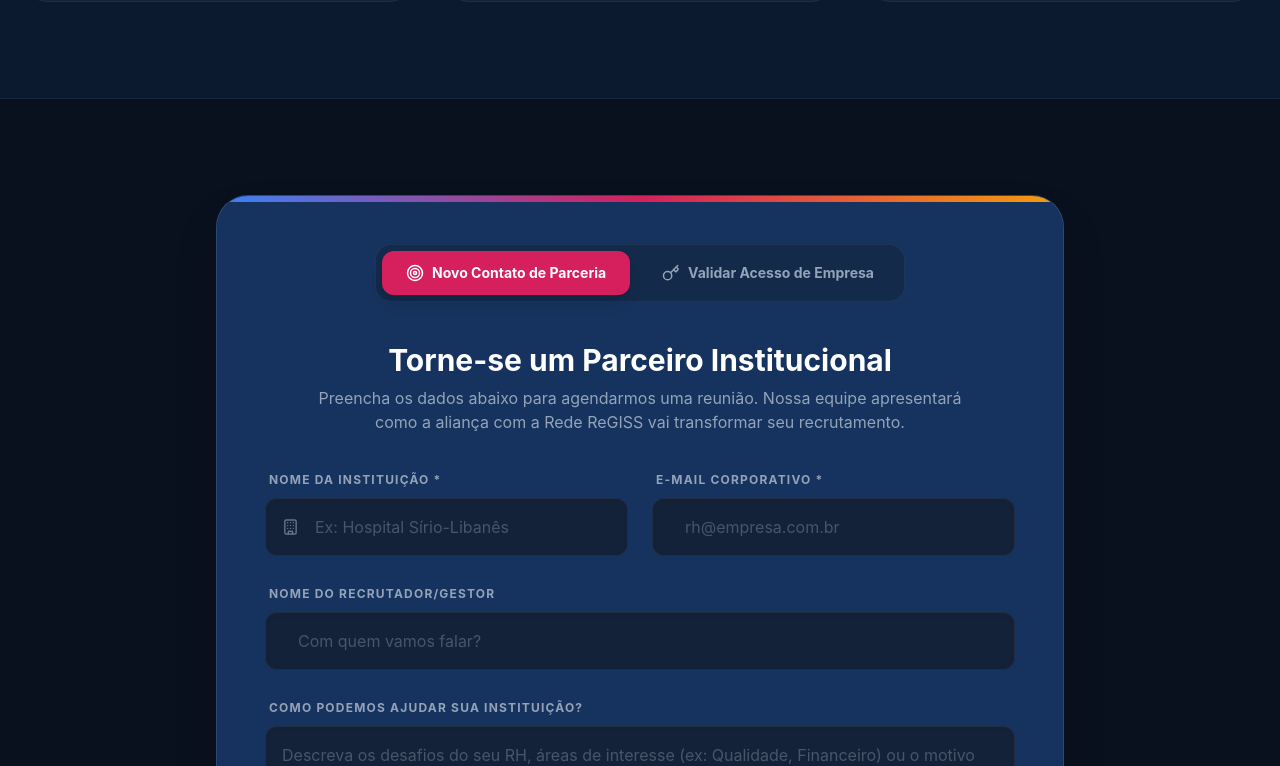
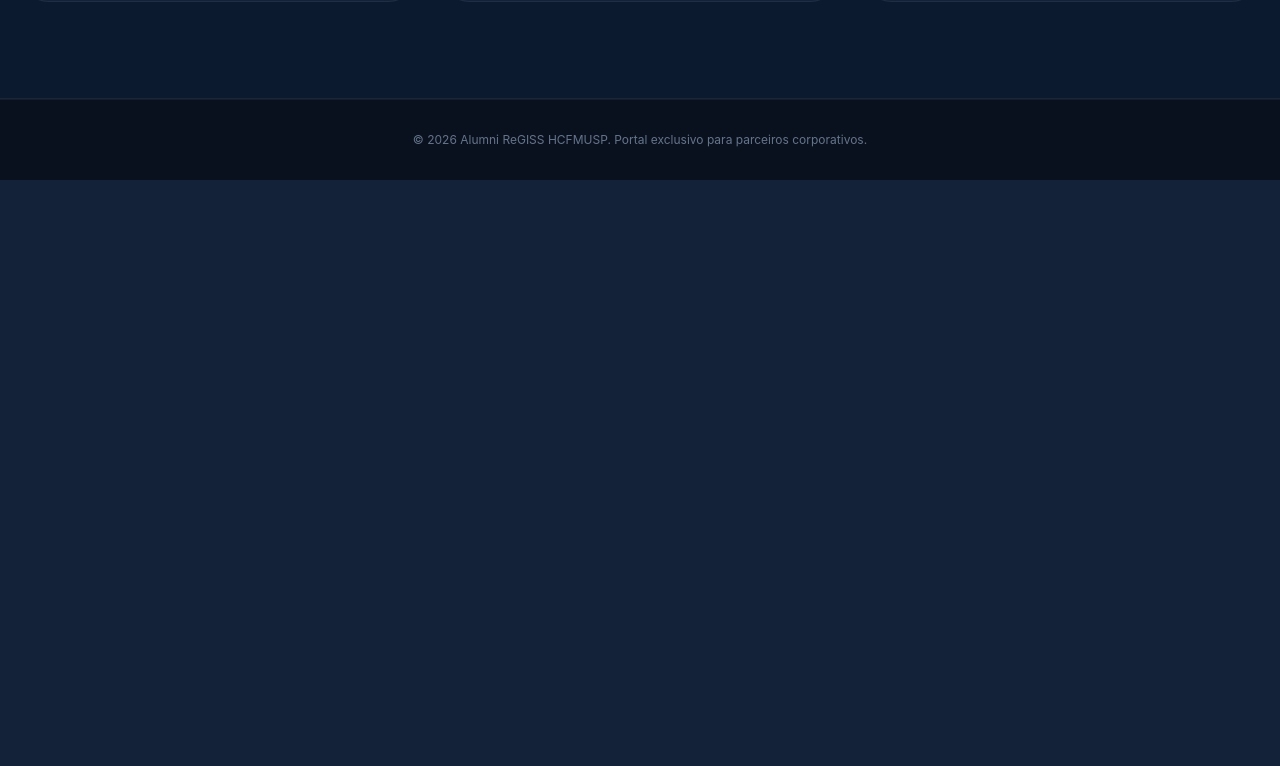
Before and after one commit to Gustavovanci/alumni_ReGISS, a React (Vite) app: page /para-empresas in a window 1280 px wide. Shown: the part 1514-2280 px from the top of the page. After the commit the page ends 1694 px from the top, so only its background shows below. Built offline with nearby package versions, Linux system fonts and the light colour scheme.

Commit message:
feat(landing): make b2b form a modal and adjust header/mobile behavior

```diff
--- a/src/pages/ForCompanies.tsx
+++ b/src/pages/ForCompanies.tsx
@@ -1,11 +1,12 @@
 import React, { useState } from 'react';
 import { supabase } from '../lib/supabase';
 import { Link, useNavigate } from 'react-router-dom';
-import { Briefcase, Building, Zap, Users, ArrowRight, CheckCircle2, Target, MessageSquare, Award, ShieldCheck, Key, Lock, Loader2 } from 'lucide-react';
+import { Briefcase, Building, Zap, Users, ArrowRight, CheckCircle2, Target, MessageSquare, Award, ShieldCheck, Key, Lock, Loader2, X } from 'lucide-react';
 import { toast } from 'sonner';
 
 export const ForCompanies = () => {
     const navigate = useNavigate();
+    const [isModalOpen, setIsModalOpen] = useState(false);
     const [activeTab, setActiveTab] = useState<'lead' | 'invite'>('lead');
 
     // Estado do Formulário de Lead
@@ -51,6 +52,13 @@ export const ForCompanies = () => {
         } else {
             setSubmitted(true);
             toast.success("Solicitação recebida com sucesso!");
+
+            // Fecha automaticamente o card limpo depois de avisar e zera
+            setTimeout(() => {
+                setIsModalOpen(false);
+                setSubmitted(false);
+                setFormData({ company_name: '', contact_email: '', contact_name: '', hiring_needs: '' });
+            }, 3000);
 
             // Dispara Notificação para o Master Admin
             try {
@@ -135,7 +143,7 @@ export const ForCompanies = () => {
             <div className="absolute top-1/2 right-0 w-[600px] h-[600px] bg-[#D5205D]/10 rounded-full blur-[150px] -z-10 pointer-events-none"></div>
 
             {/* HEADER */}
-            <nav className="w-full border-b border-white/5 bg-[#0a111e]/80 backdrop-blur-xl fixed top-0 z-50">
+            <nav className="w-full border-b border-white/5 bg-[#0a111e]/80 backdrop-blur-xl absolute top-0 z-50">
                 <div className="max-w-7xl mx-auto px-6 h-20 flex items-center justify-between">
                     <div className="flex items-center gap-3">
                         <img src="/apple-touch-icon.png" alt="Logo ReGISS" className="w-10 h-10 object-contain rounded-xl shadow-lg shadow-[#D5205D]/20 border border-white/5" />
@@ -162,10 +170,10 @@ export const ForCompanies = () => {
                     </p>
 
                     <div className="flex flex-col sm:flex-row gap-4 pt-4">
-                        <button onClick={() => { setActiveTab('lead'); document.getElementById('company-portal')?.scrollIntoView({ behavior: 'smooth' }); }} className="px-8 py-4 bg-white text-[#142239] font-bold rounded-xl hover:bg-slate-200 transition-all flex items-center justify-center gap-3 text-lg shadow-[0_0_40px_rgba(255,255,255,0.15)] hover:scale-105 active:scale-95">
+                        <button onClick={() => { setActiveTab('lead'); setIsModalOpen(true); }} className="px-8 py-4 bg-white text-[#142239] font-bold rounded-xl hover:bg-slate-200 transition-all flex items-center justify-center gap-3 text-lg shadow-[0_0_40px_rgba(255,255,255,0.15)] hover:scale-105 active:scale-95">
                             Quero Construir uma Parceria <ArrowRight size={20} />
                         </button>
-                        <button onClick={() => { setActiveTab('invite'); document.getElementById('company-portal')?.scrollIntoView({ behavior: 'smooth' }); }} className="px-8 py-4 bg-transparent border border-blue-500/30 text-blue-400 font-bold rounded-xl hover:bg-blue-500/10 transition-all flex items-center justify-center gap-3 text-lg shadow-[0_0_40px_rgba(59,130,246,0.1)] hover:scale-105 active:scale-95">
+                        <button onClick={() => { setActiveTab('invite'); setIsModalOpen(true); }} className="px-8 py-4 bg-transparent border border-blue-500/30 text-blue-400 font-bold rounded-xl hover:bg-blue-500/10 transition-all flex items-center justify-center gap-3 text-lg shadow-[0_0_40px_rgba(59,130,246,0.1)] hover:scale-105 active:scale-95">
                             <Key size={20} /> Tenho Código de Convite
                         </button>
                     </div>
@@ -227,10 +235,24 @@ export const ForCompanies = () => {
                 </div>
             </section>
 
-            {/* PORTAL DO PARCEIRO (Abas de Switch) */}
-            <section id="company-portal" className="py-24 relative z-10">
-                <div className="max-w-4xl mx-auto px-6">
-                    <div className="bg-[#15335E] border border-white/10 rounded-[32px] p-8 md:p-12 shadow-2xl relative overflow-hidden">
+            {/* PORTAL DO PARCEIRO (Abas de Switch) COMO MODAL */}
+            {isModalOpen && (
+                <div className="fixed inset-0 z-[100] flex items-center justify-center bg-[#0a111e]/90 backdrop-blur-sm p-4 animate-fadeIn">
+                    <div className="bg-[#15335E] border border-white/10 rounded-[32px] p-8 md:p-12 shadow-2xl relative overflow-hidden w-full max-w-4xl max-h-[90vh] overflow-y-auto">
+
+                        {/* Botão Fechar */}
+                        <button
+                            onClick={() => {
+                                setIsModalOpen(false);
+                                setSubmitted(false);
+                                setFormData({ company_name: '', contact_email: '', contact_name: '', hiring_needs: '' });
+                                setInviteStep('validate');
+                            }}
+                            className="absolute top-6 right-6 text-white/50 hover:text-white bg-white/5 hover:bg-white/10 p-2 rounded-full transition-colors z-20"
+                        >
+                            <X size={24} />
+                        </button>
+
                         <div className="absolute top-0 left-0 w-full h-1.5 bg-gradient-to-r from-blue-500 via-[#D5205D] to-amber-500"></div>
 
                         {/* NAV DAS ABAS */}
@@ -359,7 +381,7 @@ export const ForCompanies = () => {
                         )}
                     </div>
                 </div>
-            </section>
+            )}
 
             <footer className="border-t border-white/5 py-8 text-center text-slate-500 text-xs bg-[#0a111e] relative z-10">
                 <p>© {new Date().getFullYear()} Alumni ReGISS HCFMUSP. Portal exclusivo para parceiros corporativos.</p>
--- a/src/pages/LandingAlumni.tsx
+++ b/src/pages/LandingAlumni.tsx
@@ -220,7 +220,7 @@ export const LandingAlumni = () => {
                                 onClick={() => navigate('/para-empresas')}
                                 className="bg-[#15335E] hover:bg-[#1C4177] border border-blue-500/20 shadow-[0_0_15px_rgba(21,51,94,0.5)] text-white px-8 py-4 rounded-xl font-bold text-lg transition-all w-full sm:w-auto text-center"
                             >
-                                Portal de Parceiros
+                                Se torne um parceiro
                             </button>
                         </div>
                     </div>
```
